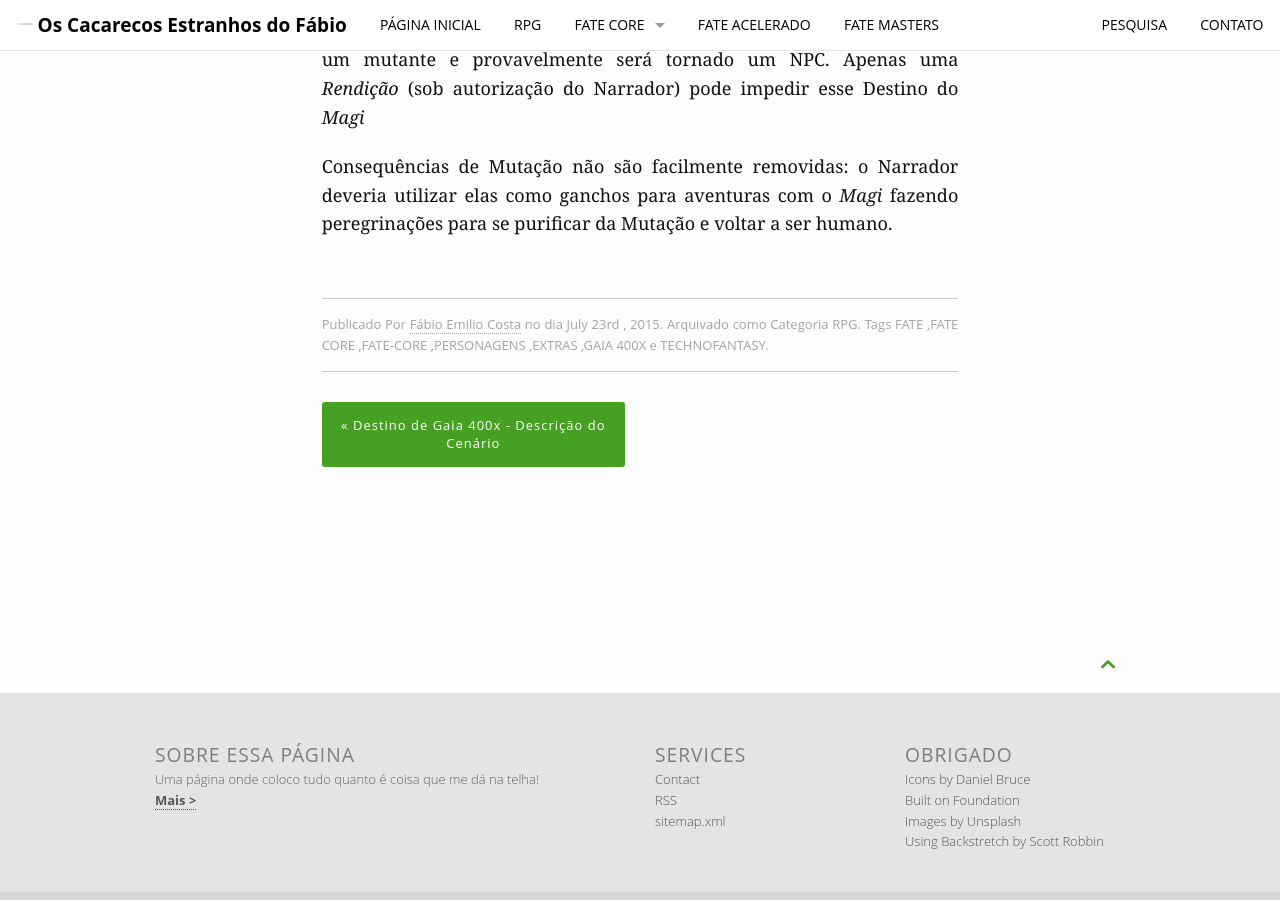
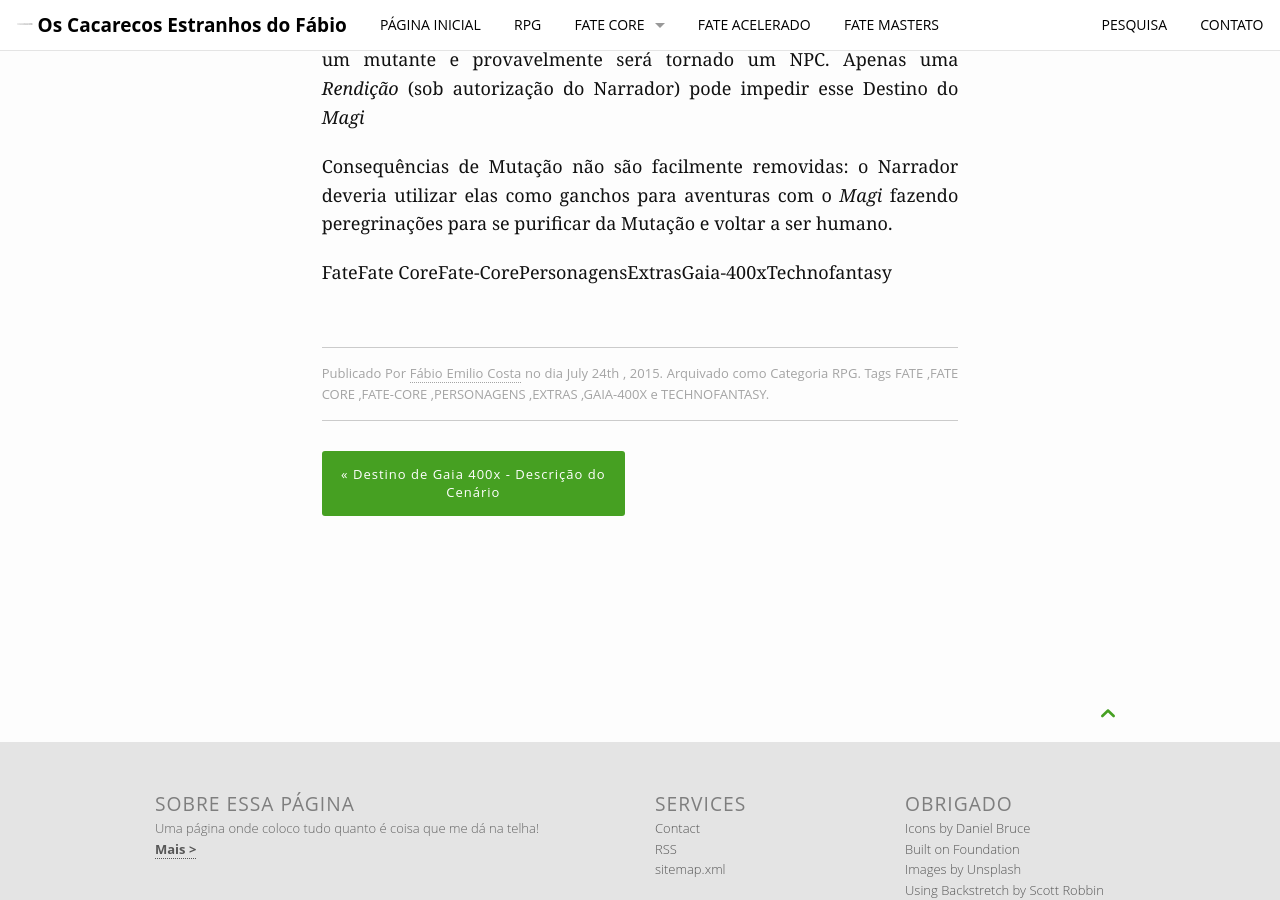
Before and after one commit to fabiocosta0305/fabiocosta0305.github.io-old, a Jekyll site: the page built from _posts/RPG/2015-07-24-DestinoGaia400x-extras.md, in a window 1280 px wide and 900 px high, scrolled down 13007 px. Built offline with Jekyll 4.4.1, drawn with Linux system fonts in a browser that asks for light colours.

Commit message:
Adicionada PÃ¡gina do Destino de Gaia 400x

```diff
--- a/_data/navigation.yml
+++ b/_data/navigation.yml
@@ -15,6 +15,8 @@
   url: "/fate-core/"
   side: left
   dropdown:
+    - title: "Destino de Gaia 400x"
+      url: "/fate-core/Gaia-400x/"
     - title: "Destino de Perry Rhodan"
       url: "/fate-core/perry-rhodan/"
     - title: "Destino de Moreania"
--- a/_posts/RPG/2015-07-23-DestinoGaia400x-extras.md
+++ b/_posts/RPG/2015-07-24-DestinoGaia400x-extras.md
@@ -11,7 +11,7 @@ tags:
  - Fate-Core
  - Personagens
  - Extras
- - Gaia 400x
+ - Gaia-400x
  - Technofantasy
 header: no
 ---
@@ -499,3 +499,5 @@ autorização do Narrador) pode impedir esse Destino do _Magi_
 Consequências  de Mutação  não  são facilmente  removidas: o  Narrador
 deveria utilizar elas como ganchos para aventuras com o _Magi_ fazendo
 peregrinações para se purificar da Mutação e voltar a ser humano.
+
+{{ page.tags  }}
```
Also changed, not shown: _posts/RPG/2015-07-22-DestinoGaia400x-regras.md (+1 -1 lines), _posts/RPG/2015-07-22-DestinoGaia400x.md (+1 -1 lines), pages/gaia400x.md (added, +17 -0 lines).
